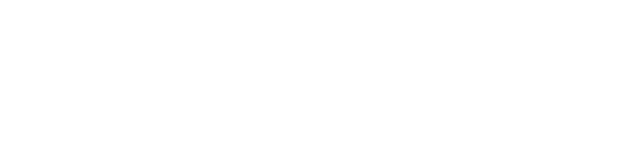
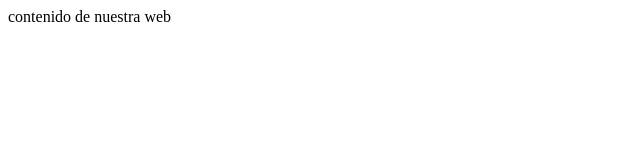
Before and after one commit to prezii-droid/Practice_40h, a plain HTML site: page index.html in a window 1280 px wide. Shown: the whole page, without its empty margins (0-640 px from the left). Drawn offline with Linux system fonts and the light colour scheme.

Commit message:
correction html code

```diff
--- a/index.html
+++ b/index.html
@@ -1,9 +1,9 @@
 <!DOCTYPE html>
 <html>
 <head>
-    <title>Document</title>
+    <title>Mi primera web</title>
 </head>
 <body>
-
+    contenido de nuestra web
 </body>
 </html>
```
